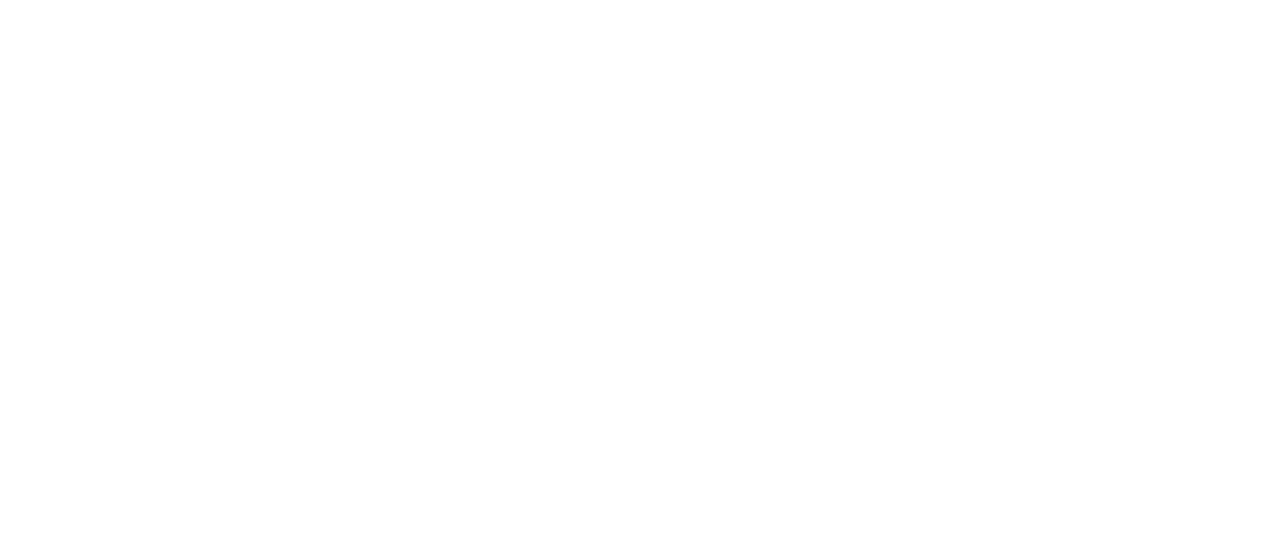
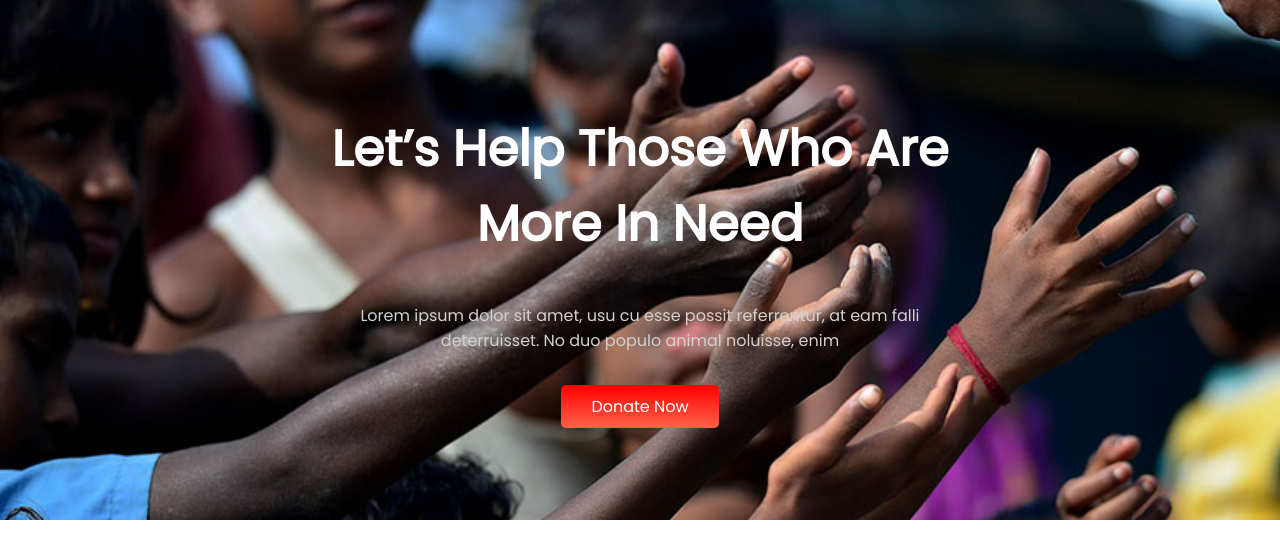
Before and after one commit to emathrychowdhury/Assignment-1, a plain HTML site: page index.html in a window 1280 px wide. Drawn offline with Linux system fonts and the light colour scheme.

Commit message:
first part

```diff
--- a/index.html
+++ b/index.html
@@ -7,10 +7,21 @@
     <meta name="viewport" content="width=, initial-scale=1.0">
     <title>Assignment-1</title>
     <link rel="stylesheet" href="style.css">
+    <link rel="preconnect" href="https://fonts.googleapis.com">
+    <link rel="preconnect" href="https://fonts.gstatic.com" crossorigin>
+    <link href="https://fonts.googleapis.com/css2?family=Poppins&display=swap" rel="stylesheet">
 </head>
 
 <body>
-
+    <section class="image">
+        <div class="text">
+            <h1>Let’s Help Those Who Are <br> More In Need</h1>
+            <p class="para">Lorem ipsum dolor sit amet, usu cu esse possit referrentur, at eam falli <br> deterruisset.
+                No duo populo
+                animal noluisse, enim</p>
+            <a class="anchor-button" href="">Donate Now</a>
+        </div>
+    </section>
 </body>
 
 </html>
--- a/style.css
+++ b/style.css
@@ -0,0 +1,38 @@
+body {
+    font-family: 'Poppins', sans-serif;
+    margin: 0;
+}
+
+section {
+    height: 500px;
+}
+
+.image {
+    background-image: url(images/donation13.jpg);
+    background-repeat: no-repeat;
+    background-size: cover;
+    padding: 10px;
+}
+
+.text {
+    color: white;
+    text-align: center;
+    padding-top: 60px;
+}
+
+h1 {
+    font-size: 50px;
+}
+
+.para {
+    color: rgb(209, 208, 208);
+    padding-bottom: 25px;
+}
+
+.anchor-button {
+    text-decoration: none;
+    color: white;
+    background: linear-gradient(red, tomato);
+    padding: 10px 30px;
+    border-radius: 5px;
+}
```
